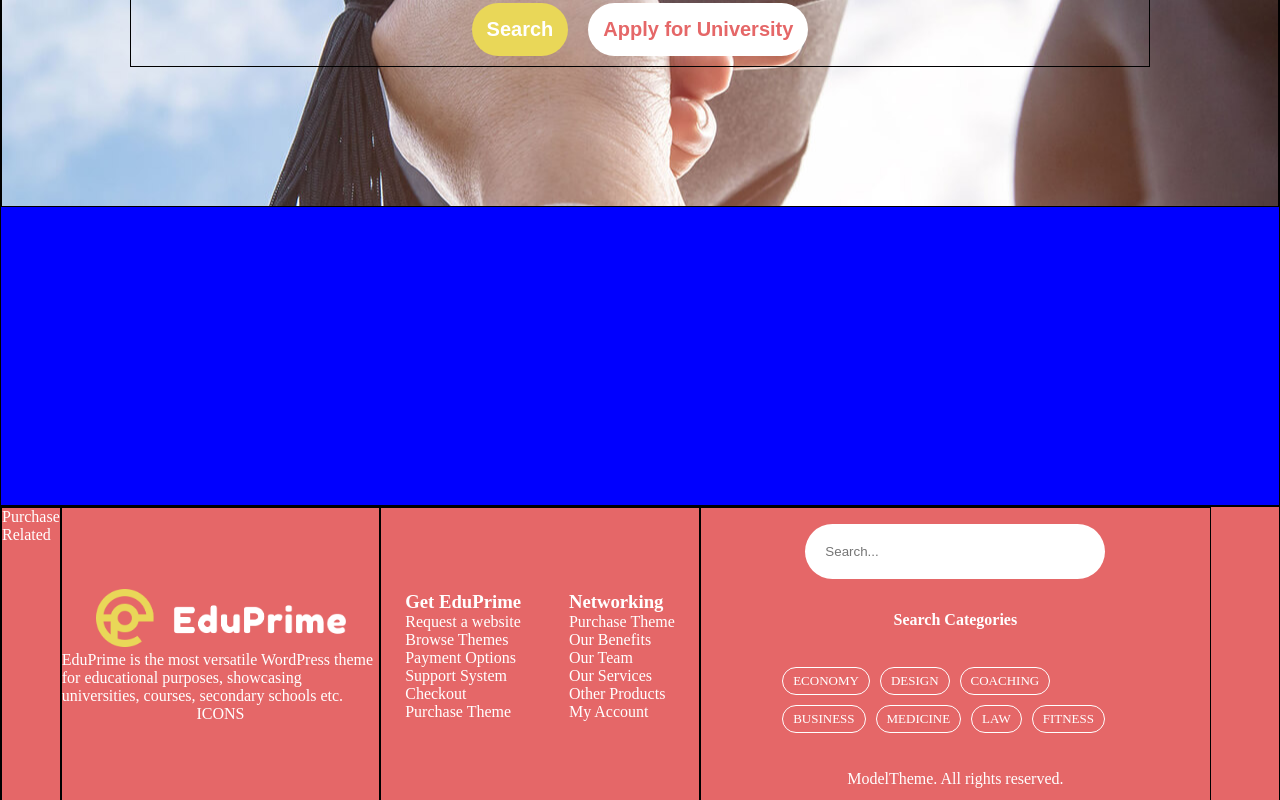
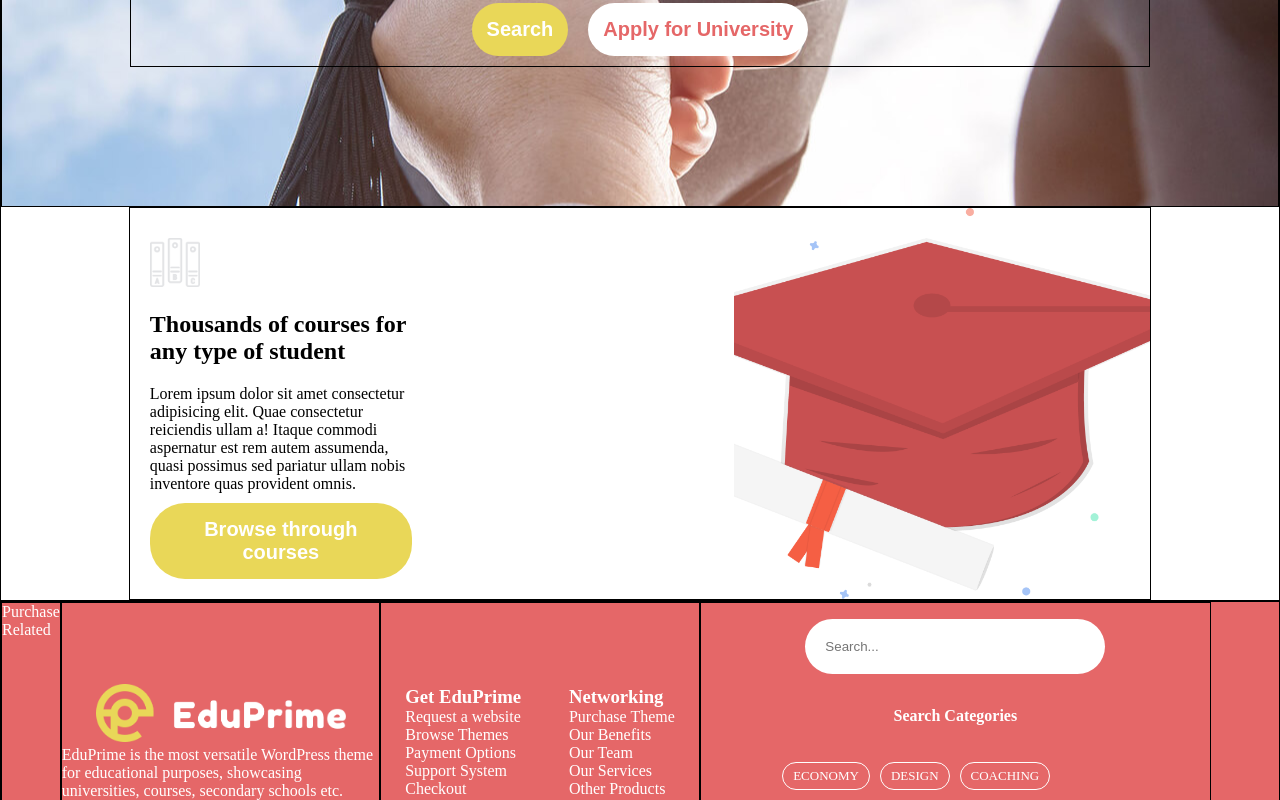
Before and after one commit to Afrodario/proj-html-vuejs, a Vue app: page / in a window 1280 px wide. Shown: the part 394-1194 px from the top of the page. Built offline with nearby package versions, Linux system fonts and the light colour scheme.

Commit message:
10. Creazione componente sezione corsi

```diff
--- a/src/assets/style/common.scss
+++ b/src/assets/style/common.scss
@@ -36,6 +36,10 @@ ul {
     }
 }
 
+.icon {
+    width: 50px;
+}
+
 //Elementi comuni
 .main-btn {
     border: transparent;
--- a/src/components/EduMain.vue
+++ b/src/components/EduMain.vue
@@ -1,15 +1,18 @@
 <template>
   <main class="debug">
       <EduJumbotron/>
+      <EduCourses/>
   </main>
 </template>
 
 <script>
 import EduJumbotron from '../components/partials/EduJumbotron.vue'
+import EduCourses from '../components/partials/EduCourses.vue'
 export default {
     name: "EduMain",
     components: {
         EduJumbotron,
+        EduCourses
     }
 }
 </script>
@@ -18,7 +21,6 @@ export default {
 @import "../assets/style/variables.scss";
 // Inizio main
 main {
-    height: 100vh;
     background-color: blue;
 }
 // Fine main
--- /dev/null
+++ b/src/components/partials/EduCourses.vue
@@ -0,0 +1,51 @@
+<template>
+    <section class="courses">
+        <div class="container flex">
+            <div class="courses-left">
+                <div class="courses-text">
+                    <img class="icon" src="../../assets/img/Books-icon.png" alt="Icona libri">
+                    <h2>Thousands of courses for any type of student</h2>
+                    <p>Lorem ipsum dolor sit amet consectetur adipisicing elit. Quae consectetur reiciendis ullam a! Itaque commodi aspernatur est rem autem assumenda, quasi possimus sed pariatur ullam nobis inventore quas provident omnis.</p>
+                    <button class="main-btn">Browse through courses</button>
+                </div>
+            </div>
+            <div class="courses-right">
+                <img src="../../assets/img/Graduation-Illustration.png" alt="Illustrazione Diploma">
+            </div>
+        </div>
+    </section>
+</template>
+
+<script>
+export default {
+    name: "EduCourses"
+}
+</script>
+
+<style lang="scss" scoped>
+@import "../../assets/style/variables.scss";
+section.courses {
+    background-color: white;
+
+    .container {
+
+        .courses-right {
+            img {
+                width: 100%;
+                height: 100%;
+                object-fit: cover;
+            }
+        }
+
+        .courses-text {
+            width: 50%;
+            padding: 20px;
+
+            img, h2, p {
+                padding: 10px 0;
+            }
+        }
+    }
+
+}
+</style>
```
